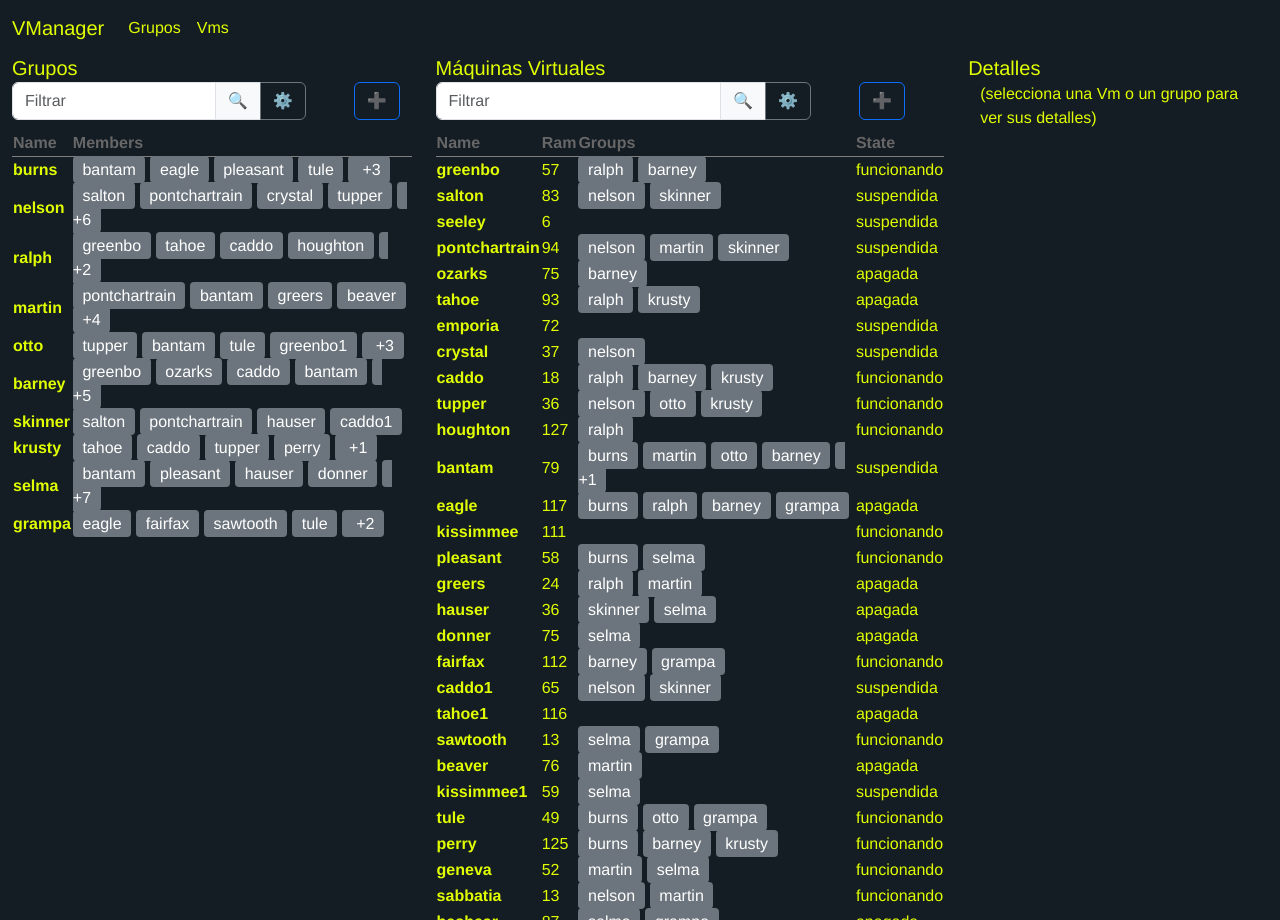
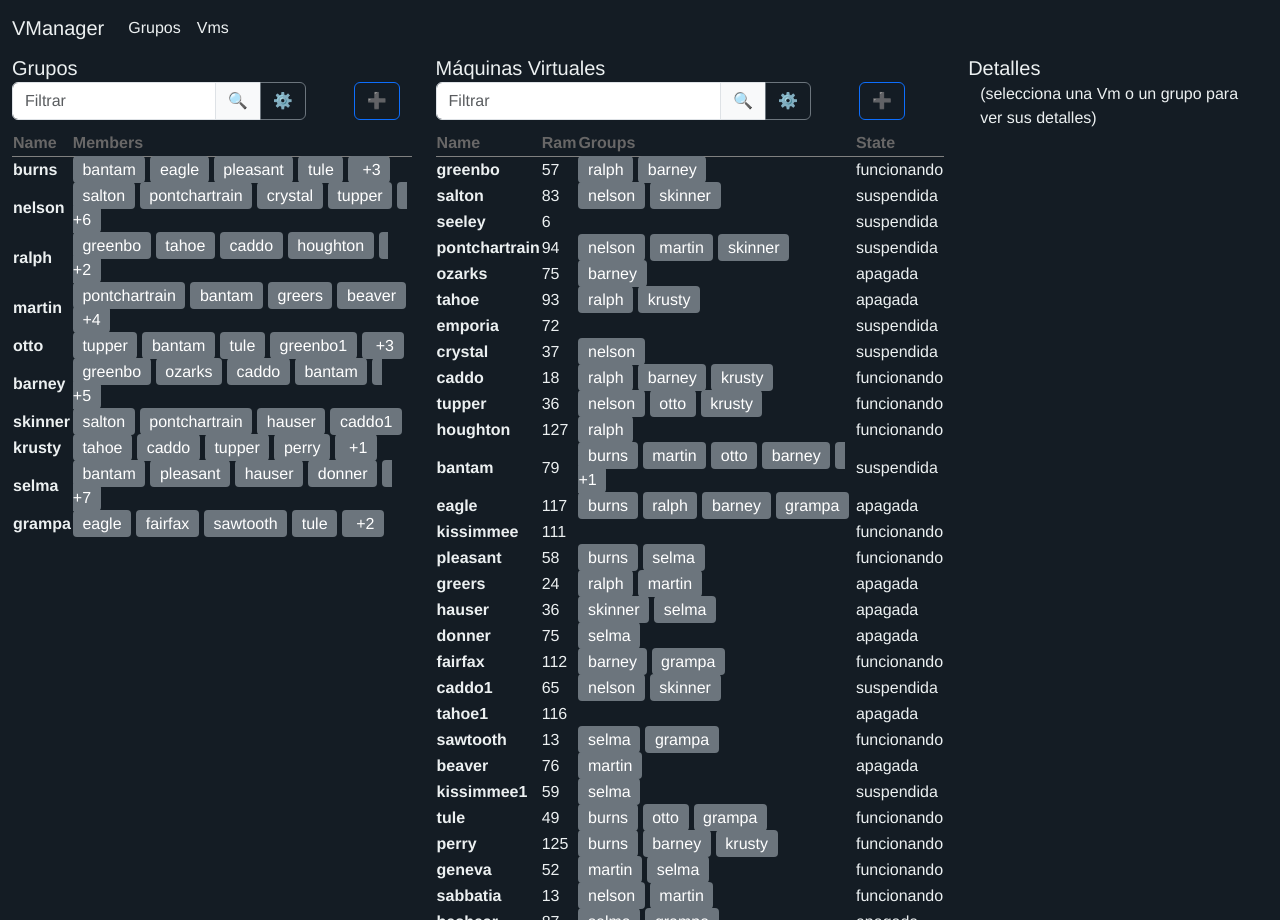
Before and after one commit to Washing-Mr8/IU_P8_G5, a Vue app in the folder iu2324/vmanager/: page / in a window 1280 px wide. Built offline with nearby package versions, Linux system fonts and the light colour scheme.

Commit message:
cambios varios

```diff
--- a/iu2324/vmanager/src/App.vue
+++ b/iu2324/vmanager/src/App.vue
@@ -263,20 +263,20 @@ const switchGroups = (vmId) => {
   font-family: Avenir, Helvetica, Arial, sans-serif;
   -webkit-font-smoothing: antialiased;
   -moz-osx-font-smoothing: grayscale;
-  color: #e1ff00; /* Cambia el color del texto en modo oscuro por defecto */
+  color: #ecf0f1; /* Cambia el color del texto en modo oscuro por defecto */
   background-color: #141c24; /* Cambia el fondo a un tono oscuro por defecto */
 }
 
 .navbar-brand{
-  color:#e1ff00
+  color:#ecf0f1
 }
 
 #grupos{
-  color:#e1ff00;
+  color:#ecf0f1;
 }
 
 #vms{
-  color:#e1ff00;
+  color:#ecf0f1;
 }
 
 .escape {
--- a/iu2324/vmanager/src/components/DetailsPane.vue
+++ b/iu2324/vmanager/src/components/DetailsPane.vue
@@ -92,17 +92,17 @@ function list(state) {
       </tr>
       <tr>
         <th>Encendidas</th>
-        <td v-if="list(VmState.RUNNING).length">{{ list(VmState.RUNNING) }}</td>
+        <td v-if="list(VmState.RUNNING).length" style="color: green;">{{ list(VmState.RUNNING) }}</td>
         <td v-else> (no hay) </td>
       </tr>
       <tr>
         <th>Suspendidas</th>
-        <td v-if="list(VmState.SUSPENDED).length">{{ list(VmState.SUSPENDED) }}</td>
+        <td v-if="list(VmState.SUSPENDED).length" style="color: orange;">{{ list(VmState.SUSPENDED) }}</td>
         <td v-else> (no hay) </td>
       </tr>
       <tr>
         <th>Apagadas</th>
-        <td v-if="list(VmState.STOPPED).length">{{ list(VmState.STOPPED) }}</td>
+        <td v-if="list(VmState.STOPPED).length" style="color: red;">{{ list(VmState.STOPPED) }}</td>
         <td v-else> (no hay) </td>
       </tr>
     </table>
```
